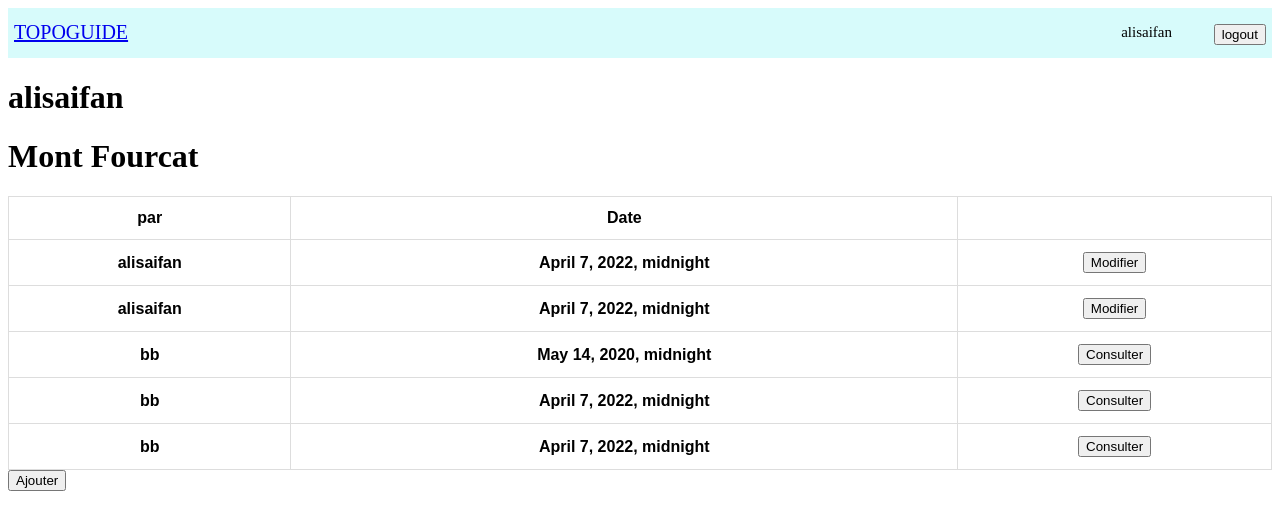
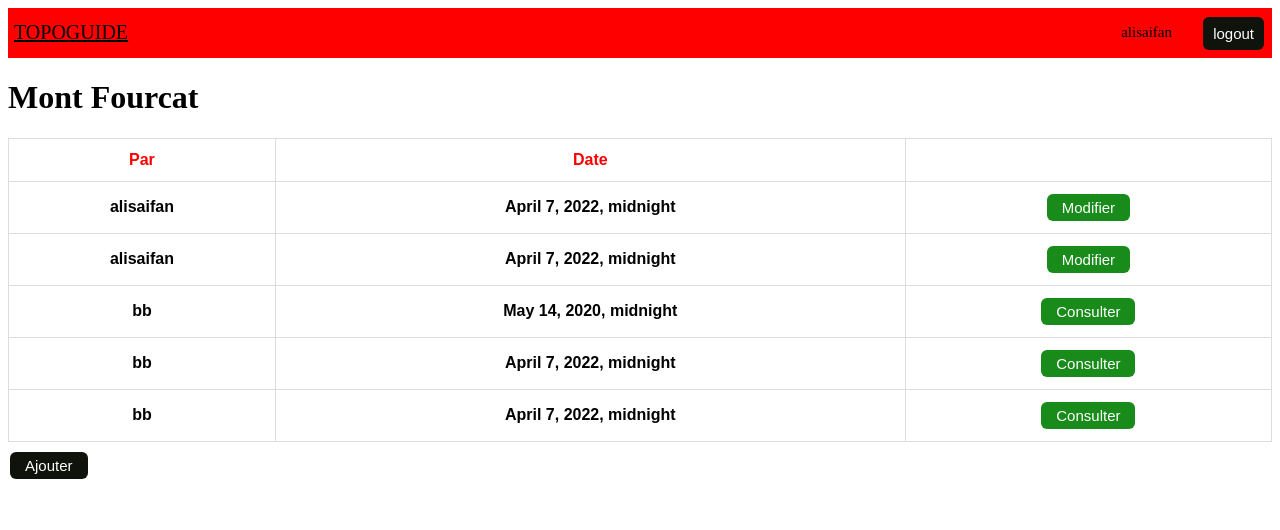
Before and after one commit to Souayfan-Ali/Topoguide, a Django app: page /polls/1/ in a window 1280 px wide. Shown: the top 530 px of the page. Run offline with Django 4.2, Linux system fonts and the light colour scheme; a user stored in the database is signed in; data comes from the database, SQL or seed files in the repository; both versions use the stored data as it was after the commit; lists and menus that the app fills with data are empty.

Commit message:
modification sur le style

```diff
--- a/mysite/polls/static/polls/style.css
+++ b/mysite/polls/static/polls/style.css
@@ -31,7 +31,7 @@
 .fixed {
     position: relative;
     height: 50px;
-    background-color: rgba(32, 232, 232, 0.175);
+    background-color: rgba(255, 0, 0);
 }
 .topleft {
   position: absolute;
@@ -42,7 +42,7 @@
 .topright{
   position: absolute;
   right: 6px;
-  top: 13px;
+  top: 10px;
   font-size: 20px;
 }
 .topright2{
@@ -51,3 +51,116 @@
   top: 16px;
   font-size: 15px;
 }
+.button {
+  background-color: #0f130c;
+  border: none;
+  color: white;
+  padding: 8px 10px;
+  text-align: center;
+  display: inline-block;
+  font-size: 15px;
+  margin: -1px 2px;
+  cursor: pointer;
+  border-radius: 6px;
+}
+.button2 {
+  background-color: #0f130c;
+  border: none;
+  color: white;
+  padding: 5px 15px;
+  text-align: center;
+  display: inline-block;
+  font-size: 15px;
+  margin: 10px 2px;
+  cursor: pointer;
+  border-radius: 6px;
+}
+.button3 {
+  background-color: #188b1a;
+  border: none;
+  color: white;
+  padding: 5px 15px;
+  text-align: center;
+  display: inline-block;
+  font-size: 15px;
+  cursor: pointer;
+  border-radius: 6px;
+}
+.div1 {
+  width: 80%;
+  border-radius: 5px;
+  background-color: #bab9b9;
+  padding: 20px;
+}
+.div11 {
+  position: relative;
+  width: 80%;
+  border-radius: 5px;
+  background-color: #bab9b9;
+  padding: 20px;
+
+}
+.div2 {
+  position: absolute;
+  width: 40%;
+  border-radius: 5px;
+  padding: 20px;
+}
+.div3 {
+  position: absolute;
+  left: 40%;
+  width: 40%;
+  border-radius: 5px;
+  background-color: #bab9b9;
+  padding: 20px;
+}
+  input[type=submit]{
+  position: absolute;
+  width: 30%;
+  background-color: #4CAF50;
+  color: white;
+  padding: 14px 20px;
+  margin: 8px 0;
+  border: none;
+  border-radius: 4px;
+  cursor: pointer;
+  }
+  input[type=reset] {
+    position: relative;
+    left: 40%;
+    width: 30%;
+    background-color: #4CAF50;
+    color: white;
+    padding: 14px 20px;
+    margin: 8px 0;
+    border: none;
+    border-radius: 4px;
+    cursor: pointer;
+  }
+  select,input[type=text],select,input[type=textarea]{
+    width: 80%;
+    padding: 5px 20px;
+    margin: 8px 0;
+    display: inline-block;
+    border: 1px solid #ccc;
+    border-radius: 4px;
+    box-sizing: border-box;
+    }
+    input[type=date]{
+      width: 60%;
+      padding: 5px 20px;
+      margin: 8px 0;
+      display: inline-block;
+      border: 1px solid #ccc;
+      border-radius: 4px;
+      box-sizing: border-box;
+      }
+input[type=number]{
+      width: 80%;
+      padding: 5px 20px;
+      margin: 8px 0;
+      display: inline-block;
+      border: 1px solid #ccc;
+      border-radius: 4px;
+      box-sizing: border-box;
+      }
--- a/mysite/polls/templates/polls/Ajouter_une_Sortie.html
+++ b/mysite/polls/templates/polls/Ajouter_une_Sortie.html
@@ -1,10 +1,8 @@
 {% extends 'polls/base.html' %}
 {% load static %}
 {% block content %}
-<h1 >{{ user.username }}</h1>
 <h1 >{{ Itineraire_.titre }}</h1>
-<h1 >{{ Itineraire_.id }}</h1>
-<div>
+<div class="div1">
     <form action="{% url 'polls:Itineraire_DetailView' Itineraire_.id %}" method="post" >
         <label for="Date">Date </label><br>
         <input id="Date" type="date" name="Date"><br>
@@ -28,7 +26,7 @@
         <input id="Difficulte_ressentie" type="number" name="Difficulte_ressentie"><br>
         <label for="commentaire">Commentaire:</label><br>
         <input id="commentaire" type="textarea" name="commentaire"><br>
-        <input type="submit" value="Enrigistre">
+        <input type="submit"  value="Enrigistre">
         {% csrf_token %}
         {{ form }}
         <input type="reset" value="Annuler">
--- a/mysite/polls/templates/polls/Itineraire_Detail.html
+++ b/mysite/polls/templates/polls/Itineraire_Detail.html
@@ -2,13 +2,12 @@
 {% load static %}
 {% block content %}
 <div>
-<h1 >{{ user.username }}</h1>
 <h1 >{{ Itineraire.titre }}</h1>
 </div>
 <table id="customers2">
     <tr>
-        <th>par</th>
-        <th>Date</th>
+        <th style="color:rgb(255, 0, 0);">Par</th>
+        <th style="color:rgb(255, 0, 0);">Date</th>
         <th></th>
       </tr>
 {% for sortie in sortie_list %}
@@ -16,13 +15,15 @@
     <th>{{ sortie.utilisateur }}</th>
     <th>{{ sortie.date_de_sortie }}</th>
     {% if user.username == sortie.utilisateur %}
-    <th><a href="{% url 'polls:Consulter' sortie.id %}"><input type="button" value="Modifier"></a></th>
+    <th><a href="{% url 'polls:Consulter' sortie.id %}"><input type="button" class="button3" value="Modifier"></a></th>
     {% else %}
-    <th><a href="{% url 'polls:Consulter' sortie.id %}"><input type="button" value="Consulter"></a></th>
+    <th><a href="{% url 'polls:Consulter' sortie.id %}"><input type="button" class="button3" value="Consulter"></a></th>
     {% endif %}
   </tr>{% endfor %}
 </table>
 {% if user.username %}
-<a href="{% url 'polls:Ajouter_une_Sortie' Itineraire.id %}"><input type="button" value="Ajouter" ></a>
+<div class="topright3">
+<a href="{% url 'polls:Ajouter_une_Sortie' Itineraire.id %}"><input type="button" value="Ajouter" class="button2" ></a>
+</div>
 {% endif %}
 {% endblock content %}
--- a/mysite/polls/templates/polls/base.html
+++ b/mysite/polls/templates/polls/base.html
@@ -6,12 +6,12 @@
 {% load static %}
 <link rel="stylesheet" type="text/css" href="{% static 'polls/style.css' %}">
 <div class="fixed">
-    <div class="topleft"><a href="/polls/">TOPOGUIDE</a></div>
+    <div class="topleft"><a href="/polls/" style="color: rgb(0, 0, 0);">TOPOGUIDE</a></div>
     <div class="topright">
         {% if user.username %}
-            <a href="{% url 'polls:logout' %}"><input type="button" value="logout" ></a>
+            <a href="{% url 'polls:logout' %}"><input type="button" class="button" value="logout" ></a>
         {% else %}
-            <a href="{% url 'polls:login' %}"><input type="button" value="Login" ></a>
+            <a href="{% url 'polls:login' %}"><input type="button" class="button" value="Login" ></a>
         {% endif %}
     </div>
     <div class="topright2">
```
Also changed, not shown: mysite/polls/templates/polls/Consulter.html (+7 -5 lines), mysite/db.sqlite3.
